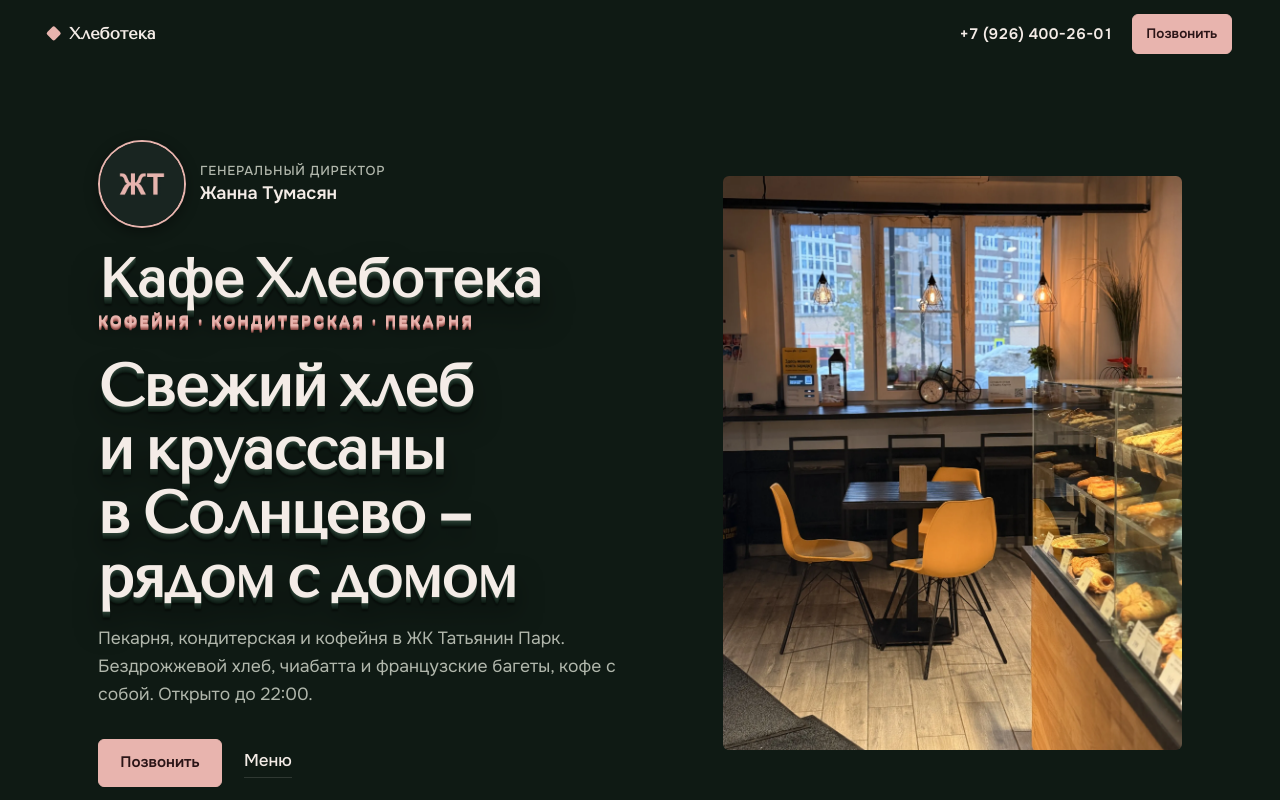
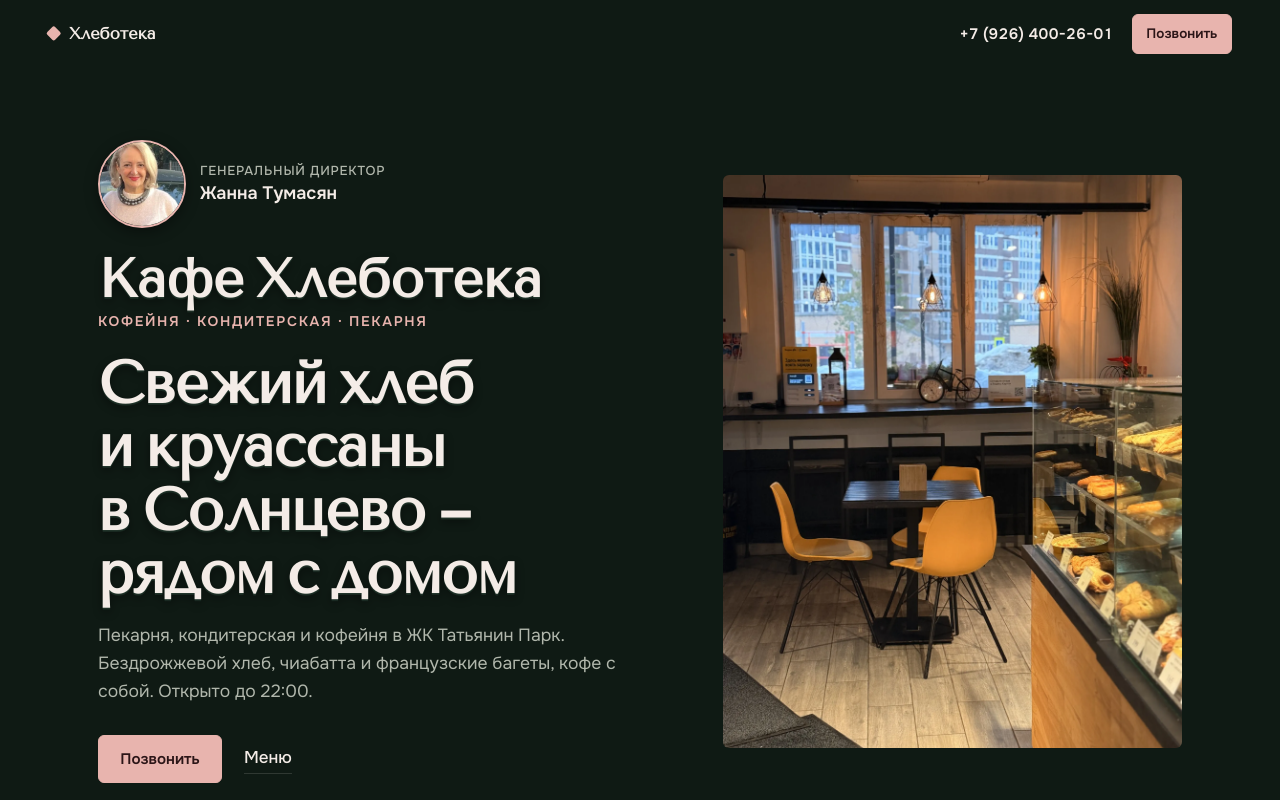
Before and after one commit to andreikovalev68/kafe-hleboteka-demo, a plain HTML site: page index.html in a window 1280 px wide. Shown: the top 800 px of the page. Drawn offline with nearby package versions, Linux system fonts and the light colour scheme.

Commit message:
Фото Жанны в блоке директора, заголовки с лёгкой обводкой

```diff
--- a/index.html
+++ b/index.html
@@ -25,14 +25,9 @@
   font-family: "Playfair Display", var(--f-display);
   font-weight: 800;
   text-shadow:
-    0 1px 0 #2a3f33,
-    0 2px 0 #22352b,
-    0 3px 0 #1d2f26,
-    0 4px 0 #182820,
-    0 5px 0 #13221b,
-    0 6px 0 #0d1a12,
-    0 8px 2px rgba(0,0,0,.45),
-    0 16px 26px rgba(0,0,0,.5);
+    0 1px 0 #22352b,
+    0 2px 0 #182820,
+    0 4px 10px rgba(0,0,0,.45);
 }
 .s-section__head h2 {
   font-family: "Playfair Display", var(--f-display);
@@ -69,27 +64,15 @@
   font: 800 clamp(32px, 4.6vw, 54px)/1.08 "Playfair Display", var(--f-display);
   color: var(--c-ink); margin: 0 0 8px;
   text-shadow:
-    0 1px 0 #33473a,
-    0 2px 0 #2a3f33,
-    0 3px 0 #22352b,
-    0 4px 0 #1d2f26,
-    0 5px 0 #182820,
-    0 6px 0 #13221b,
-    0 7px 0 #0d1a12,
-    0 9px 2px rgba(0,0,0,.45),
-    0 18px 30px rgba(0,0,0,.55);
+    0 1px 0 #22352b,
+    0 2px 0 #182820,
+    0 4px 10px rgba(0,0,0,.45);
 }
 .s-brand-sub {
-  font: 700 15px/1.3 var(--f-text);
+  font: 600 14px/1.3 var(--f-text);
   color: var(--c-accent);
-  letter-spacing: .16em; text-transform: uppercase;
-  margin: 0 0 18px;
-  text-shadow:
-    0 1px 0 #d89c96,
-    0 2px 0 #c07f79,
-    0 3px 0 #a4635e,
-    0 4px 0 #884945,
-    0 6px 12px rgba(0,0,0,.5);
+  letter-spacing: .12em; text-transform: uppercase;
+  margin: 0 0 16px;
 }
 /* на телефоне первым идёт блок с директором, фото интерьера – после текста */
 @media (max-width: 860px) {
@@ -108,7 +91,7 @@
 <main>
   <section class="s-hero">
     <div class="s-hero__text">
-      <figure class="s-director"><img src="assets/director.webp" alt="Генеральный директор Жанна Тумасян"><figcaption>Генеральный директор<br><b>Жанна Тумасян</b></figcaption></figure>
+      <figure class="s-director"><img src="assets/director-zhanna.webp" alt="Генеральный директор Жанна Тумасян"><figcaption>Генеральный директор<br><b>Жанна Тумасян</b></figcaption></figure>
       <p class="s-brand">Кафе Хлеботека</p>
       <p class="s-brand-sub">Кофейня · Кондитерская · Пекарня</p>
       <h1>Свежий хлеб и круассаны в Солнцево – рядом с домом</h1>
```
Also changed, not shown: assets/director-zhanna.webp (added).
